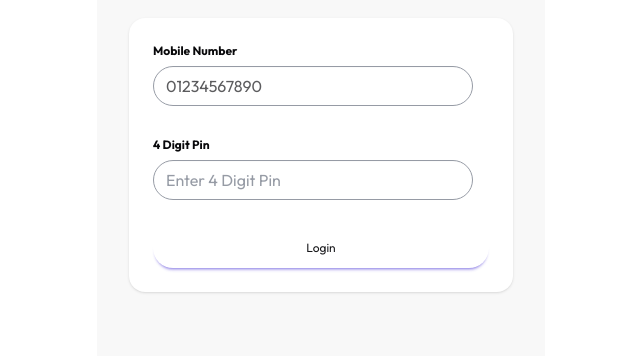
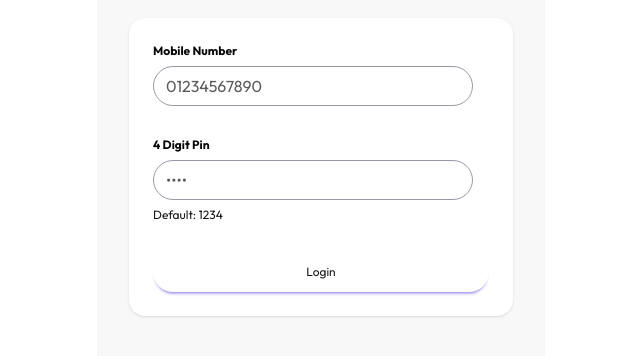
Before and after one commit to Ahnaf-Afif/payoo-bank, a plain HTML site: page index.html in a window 1280 px wide. Shown: the part 214-570 px from the top of the page, without its empty margins (319-959 px from the left). Drawn offline with nearby package versions, Linux system fonts and the light colour scheme.

Commit message:
login form mod

```diff
--- a/index.html
+++ b/index.html
@@ -72,7 +72,9 @@
               class="input rounded-full bg-base-200 opacity-70"
               placeholder="Enter 4 Digit Pin"
               maxlength="4"
+              value="1234"
             />
+            <p>Default: 1234</p>
             <div></div>
             <button id="login-btn" class="btn btn-primary rounded-full mt-4">
               Login
```
